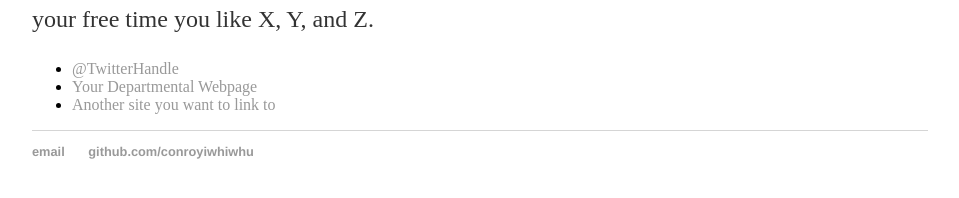
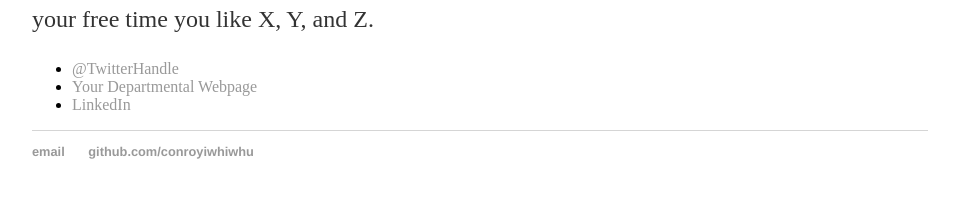
Before and after one commit to conroyiwhiwhu/conroyiwhiwhu.github.io, a Jekyll site: the page built from about/index.html, in a window 1280 px wide. Shown: the part 329-527 px from the top of the page, without its empty margins (160-1119 px from the left). Built offline with Jekyll 4.4.1, drawn with Linux system fonts in a browser that asks for light colours.

Commit message:
Update index.html

```diff
--- a/about/index.html
+++ b/about/index.html
@@ -10,6 +10,6 @@
 			<ul class="contacts">
 				<li><a href="https://twitter.com/techconroy">@TwitterHandle</a></li>
 				<li><a href="#">Your Departmental Webpage</a></li>
-				<li><a href="#">Another site you want to link to</a></li>
+				<li><a href="https://uk.linkedin.com/in/conroyiwhiwhu">LinkedIn</a></li>
 				</ul>
 		</div>
```
